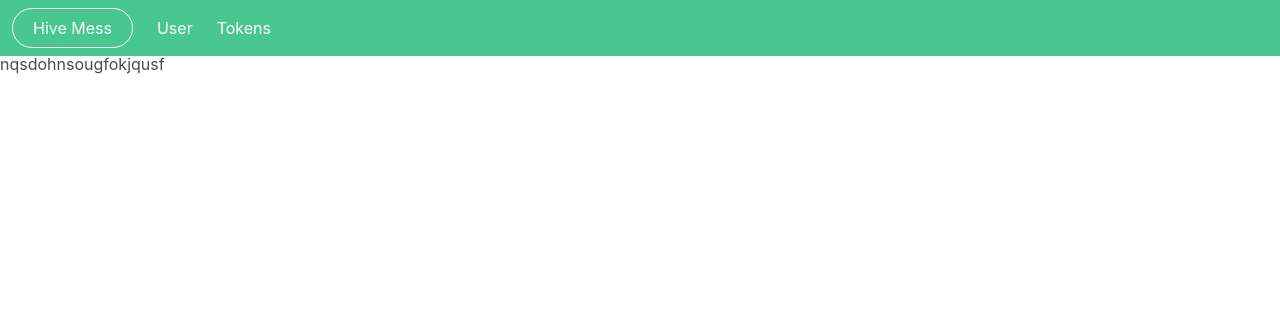
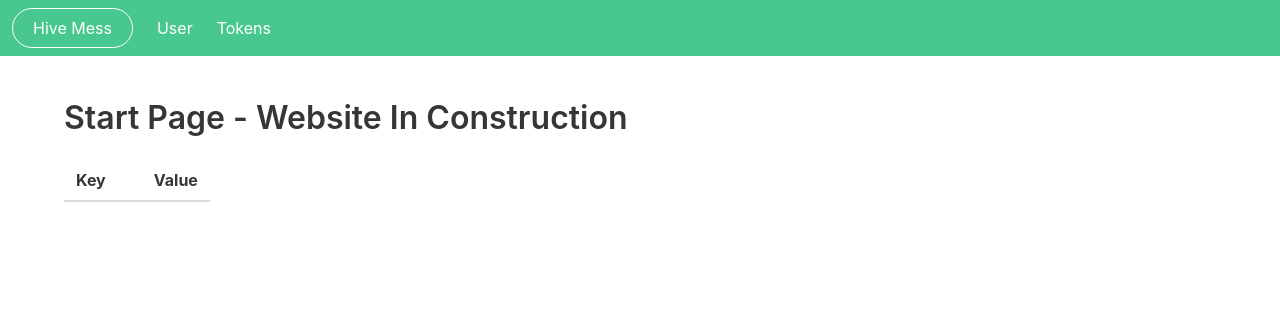
Before and after one commit to Slashformotion-s-Graveyard/hivemess, a Flask app: page / in a window 1280 px wide. Shown: the top 316 px of the page. Run offline with Flask 2, Linux system fonts and the light colour scheme; lists and menus that the app fills with data are empty; some libraries are stand-ins or nearby versions.

Commit message:
setup for heroku

```diff
--- /dev/null
+++ b/flask_app/templates/macros/test_macro.html
@@ -0,0 +1,32 @@
+{% macro get_hero(title="") %}
+<section class="hero">
+    <div class="hero-body">
+        <div class="container">
+            <h1 class="title">
+                {{ title.title() }}
+            </h1>
+            <table class="table">
+                <thead>
+                    <tr>
+
+                        <th>Key</th>
+                        <th></th>
+                        <th>Value</th>
+
+                    </tr>
+                </thead>
+                <tbody>
+                    {% for key, value in kwargs.items() %}
+                    <tr>
+                        <th>{{key}}</th>
+                        <th>--></th>
+                        <th>{{value}}</th>
+                    </tr>
+
+                    {% endfor %}
+                </tbody>
+            </table>
+        </div>
+    </div>
+</section>
+{% endmacro %}
--- a/flask_app/templates/public/index.html
+++ b/flask_app/templates/public/index.html
@@ -1,7 +1,8 @@
 {% extends 'public/templates/public_template.html' %}
+{% import 'macros/test_macro.html' as tem %}
 
 {% block tab_name %}Welcome to the my hive mess{% endblock tab_name %}
 
 {% block main %}
-    nqsdohnsougfokjqusf
+    {{ tem.get_hero(title="Start Page - Website in construction") }}
 {% endblock main %}
--- a/flask_app/templates/public/nada.html
+++ b/flask_app/templates/public/nada.html
@@ -1,7 +1,7 @@
 {% extends 'public/templates/public_template.html' %}
 
 {% block tab_title %}{{ page_name }}{% endblock tab_title %}
-
+{% import 'macros/test_macro.html' as tem %}
 
 {% block main %}
 <hr>
--- a/flask_app/views.py
+++ b/flask_app/views.py
@@ -20,7 +20,7 @@ def token():
 def user():
     if request.method == 'POST':
         username = request.form["username"]
-        return render_template("public/user/overview.html")
+        return render_template("public/user/overview.html", username=username)
     else:
         return render_template('public/user/user_form.html')
 
```
Also changed, not shown: flask_app/templates/public/user/overview.html (+6 -2 lines).
